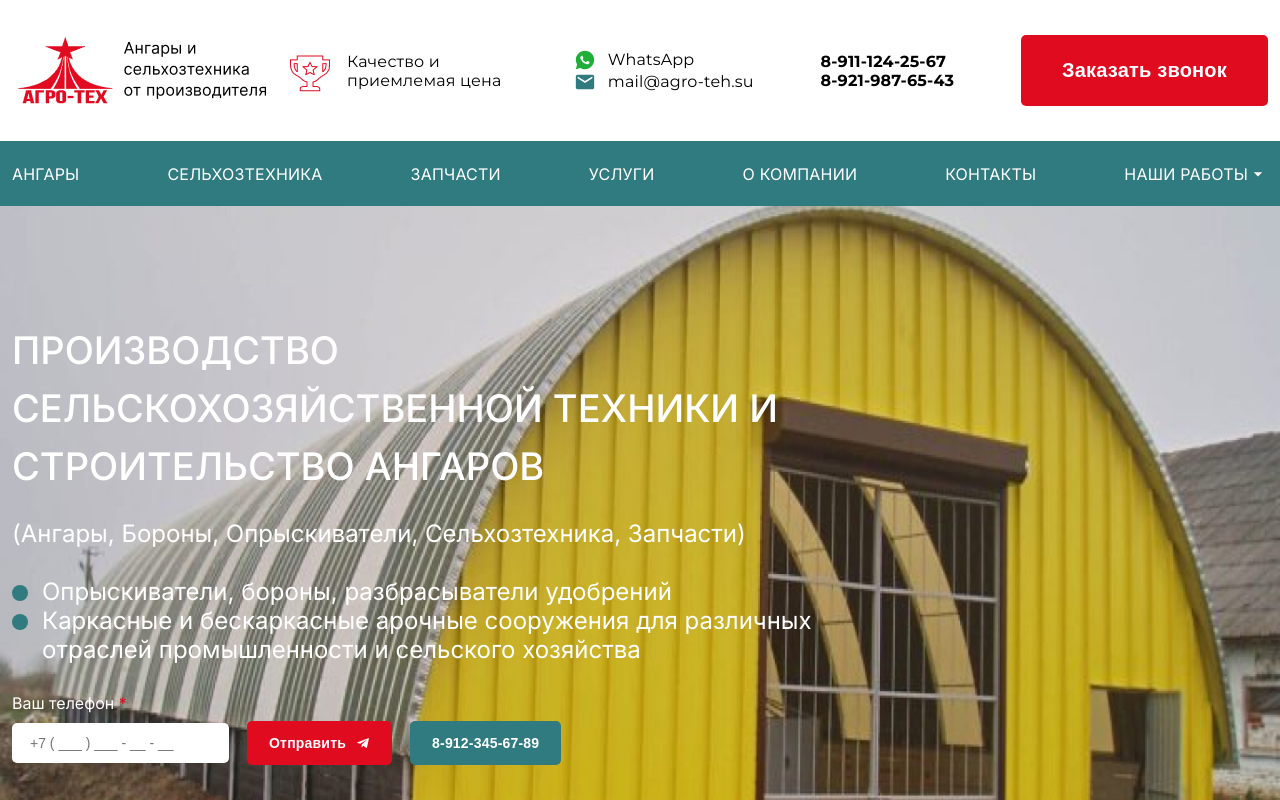
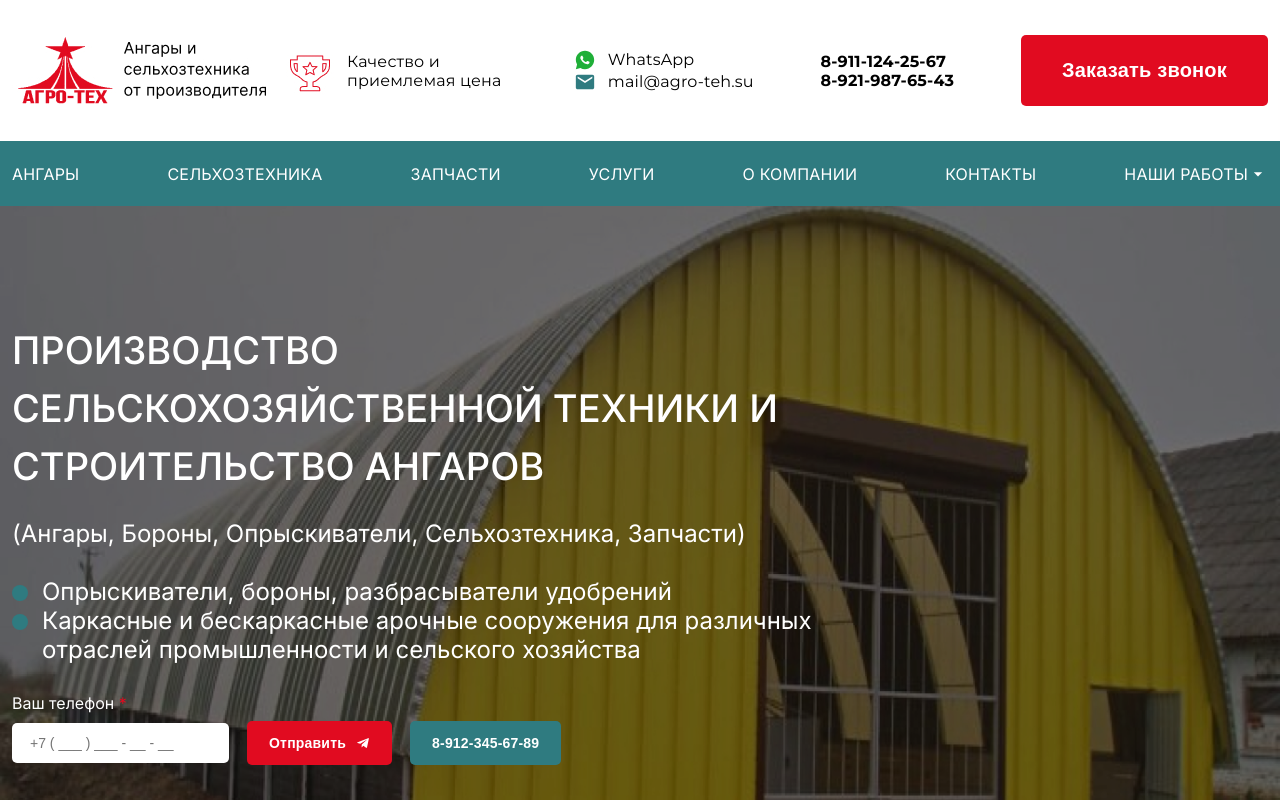
Before and after one commit to allpavel/sh-products, a Next.js app: page / in a window 1280 px wide. Shown: the top 800 px of the page. Built offline with nearby package versions, Linux system fonts and the light colour scheme.

Commit message:
add a filter to the hero section

```diff
--- a/src/app/components/Hero/Hero.module.css
+++ b/src/app/components/Hero/Hero.module.css
@@ -2,7 +2,21 @@
   background-image: url("../../../../public/images/hero-angar.jpg");
   background-size: 100% 100%;
   background-repeat: no-repeat;
+  position: relative;
 }
+
+.filter {
+  height: 100%;
+  width: 100%;
+  backdrop-filter: brightness(50%);
+}
+
+/* .container::before {
+  content: "";
+  position: absolute;
+  inset: 0;
+  background-color: rgba(0, 0, 0, 0.68);
+} */
 
 .wrapper {
   max-width: 1280px;
--- a/src/app/components/Hero/Hero.tsx
+++ b/src/app/components/Hero/Hero.tsx
@@ -4,6 +4,7 @@ import styles from "./Hero.module.css";
 export const Hero = () => {
   return (
     <section className={styles.container}>
+      <div className={styles.filter}>
         <div className={styles.wrapper}>
           <div className={styles.content}>
             <h1 className={styles.title}>Производство сельскохозяйственной техники и строительство ангаров</h1>
@@ -34,6 +35,7 @@ export const Hero = () => {
             </form>
           </div>
         </div>
+      </div>
     </section>
   );
 };
```
Lines whose indentation alone changed are shown as unchanged.
